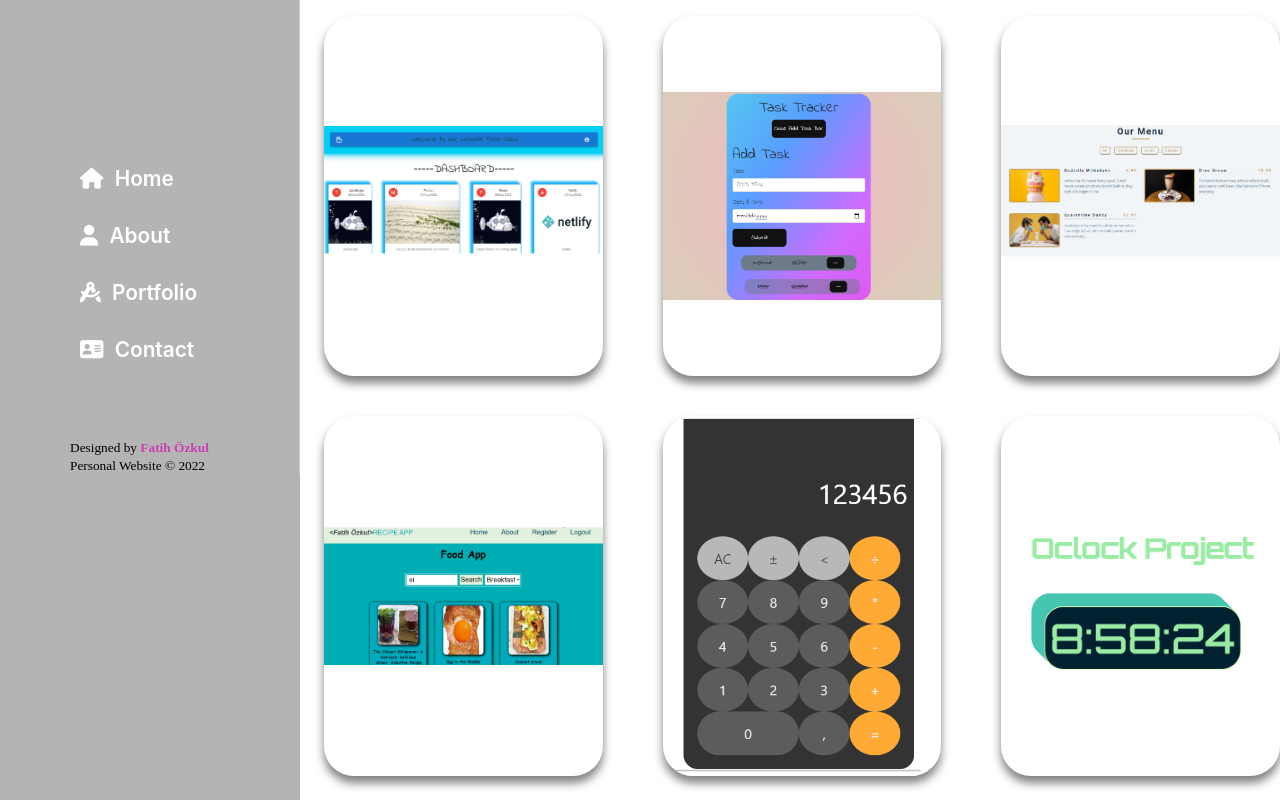
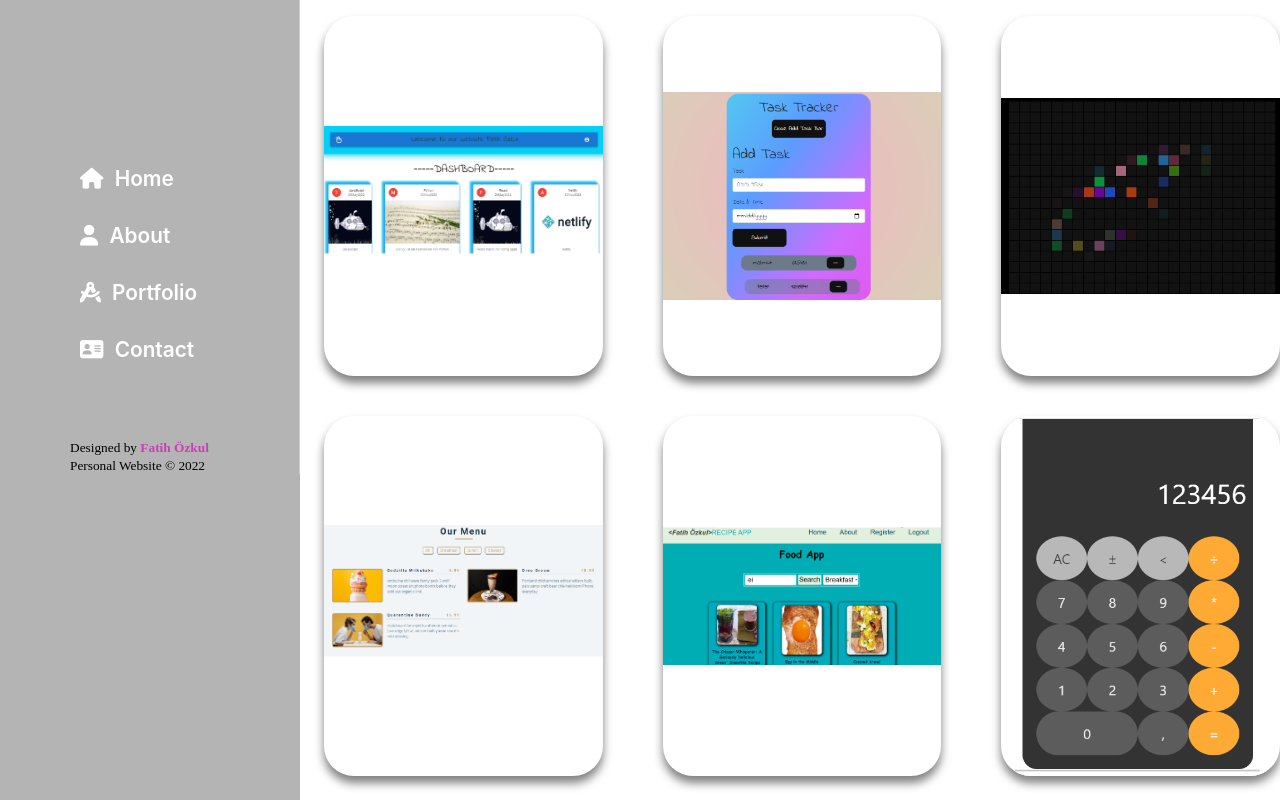
Before and after one commit to fatihozkul35/MyPortFolioWebsite, a React (Create React App) app: page /portfolio in a window 1280 px wide. Shown: the top 800 px of the page. Built offline with nearby package versions, Linux system fonts and the light colour scheme; a web font is replaced by a local one.

Commit message:
some styling made on portfolio page and one more project added

```diff
--- a/src/Pages/Portfolio/Portfolio.css
+++ b/src/Pages/Portfolio/Portfolio.css
@@ -23,7 +23,8 @@
 }
 
 .img-project:hover{
-    transform: translateY(20px)
+    transform: translateY(-10px);
+    /* transform: scale(1,1); */
 }
 
 .img-project img {
@@ -72,6 +73,7 @@
     flex-direction: column;
     align-items: center;
     gap: 10px;
+
 }
 
 .img-project .project-info h1{
--- a/src/Pages/Portfolio/Portfolio.js
+++ b/src/Pages/Portfolio/Portfolio.js
@@ -14,6 +14,12 @@ const projectsOfData = [
     img: "/static/images/ToDoAPP-react.png",
     title: "To Do App",
     description: ``,
+  },
+  {
+    link: "https://javascripthoverboard.netlify.app/",
+    img: "/static/images/JavaScriptHover.png",
+    title: "Hoverboard App",
+    description: `Lorem ipsum dolor sit amet consectetur adipisicing elit. Saepe, hic.`,
   },
   {
     link: "https://javascript-restaurant-menu.netlify.app/",
@@ -56,8 +62,7 @@ const Portfolio = () => {
       <div className="sub-section">
         {/* div card */}
         {projectsOfData.map((data, i) => {
-          console.log(data)
-          const {link, img, title, description} = data;
+          const {link, img, title } = data;
           return (
             <div key={i} className="img-project">
               <img src={img} alt="here is a pic of any project" />
```
Also changed, not shown: public/static/images/JavaScriptHover.png (added).
